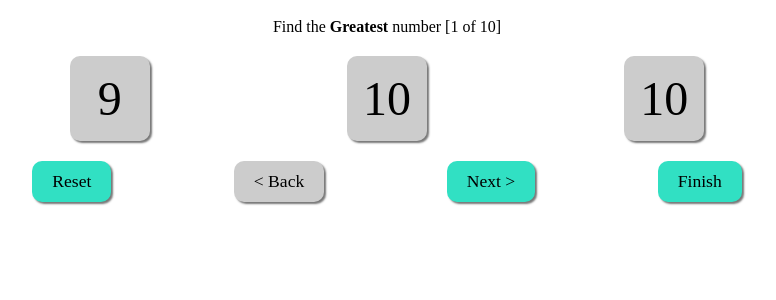
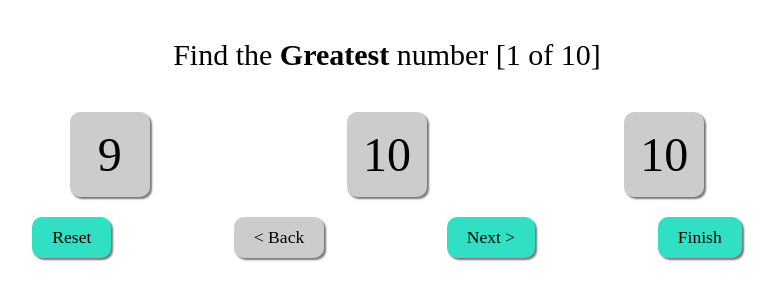
Before and after one commit to SubhajitS/simple-numbers, an Angular app: page /play in a window 1280 px wide. Shown: the top 300 px of the page, without its empty margins (253-1029 px from the left). Built offline with nearby package versions, Linux system fonts and the light colour scheme.

Commit message:
Fix styling

```diff
--- a/src/app/play/play.component.html
+++ b/src/app/play/play.component.html
@@ -1,4 +1,4 @@
-<div class="row">
+<div class="row title">
     <p class="col">Find the <b>Greatest</b> number [{{currentIndex+1}} of {{totalQuestions}}]</p>
 </div>
 <div class="row">
--- a/src/app/play/play.component.scss
+++ b/src/app/play/play.component.scss
@@ -2,11 +2,12 @@
     display: flex;
     width: 65vw;
     margin: auto;
+    &.title {
+        font-size: 30px;
+        padding: 20px;
+    }
+    .col {
+        margin: 10px auto;
+        align-items: center;
+    }
 }
-.col {
-    margin: 10px auto;
-    align-items: center;
-}
-.sbs {
-    width: fit-content;
-}
--- a/src/app/result/result.component.html
+++ b/src/app/result/result.component.html
@@ -1,7 +1,7 @@
 <div class="result">
     <h2>Congratulations</h2>
     <p>You have answered</p>
+    <div>
+        <app-button text="Play again" (buttonClick)="play()"></app-button>
+    </div>
 </div>
-<div>
-    <app-button text="Play again" (buttonClick)="play()"></app-button>
-</div>
--- a/src/app/result/result.component.scss
+++ b/src/app/result/result.component.scss
@@ -0,0 +1,18 @@
+.result {
+    width: 50vw;
+    margin: auto;
+    text-align: center;
+    * {
+        padding: 20px 0px
+    }
+    h2 {
+        font-size: 50px;
+    }
+    p {
+        font-size: 20px;
+    }
+    div {
+        width: 30%;
+        margin: auto;
+    }
+}
```
